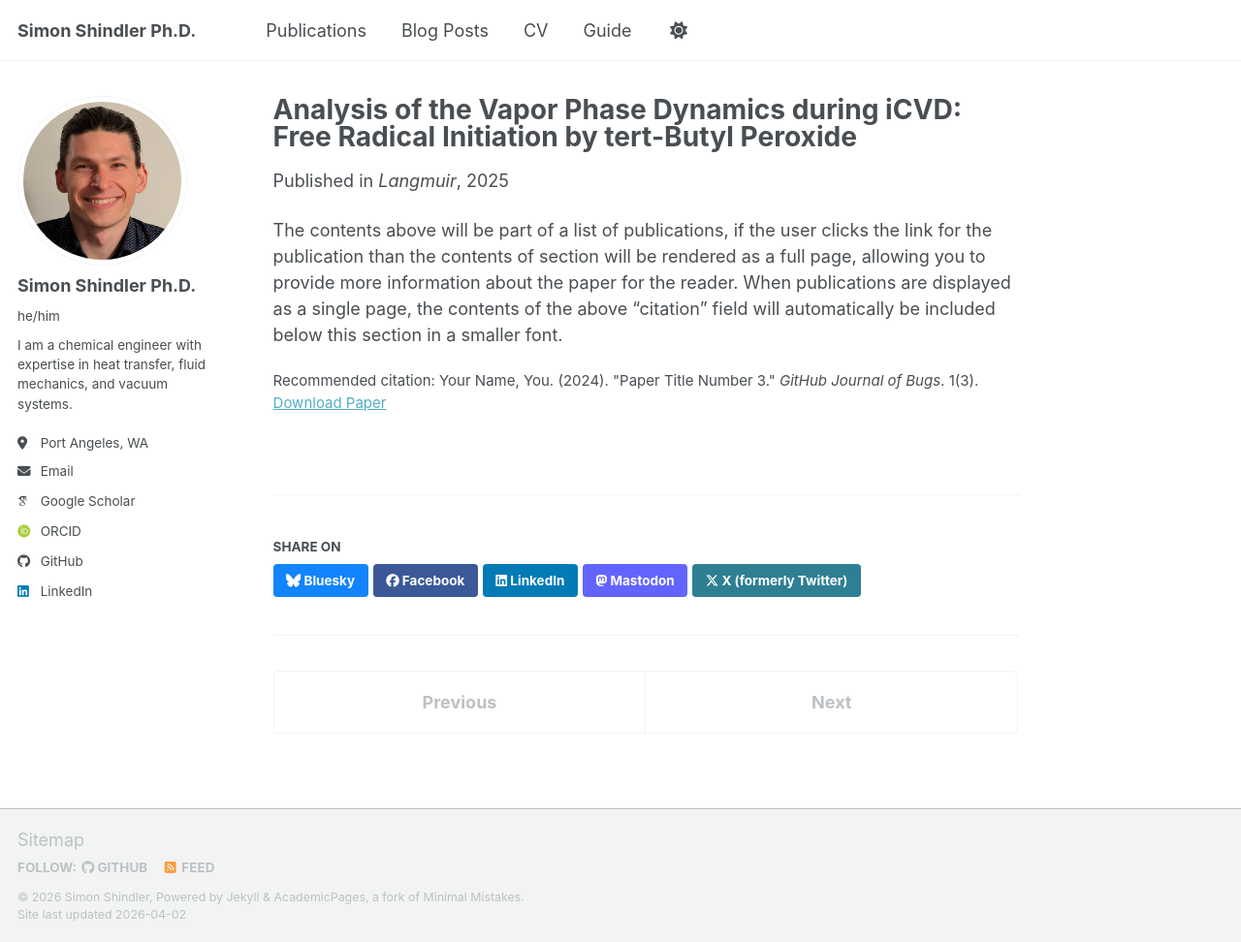
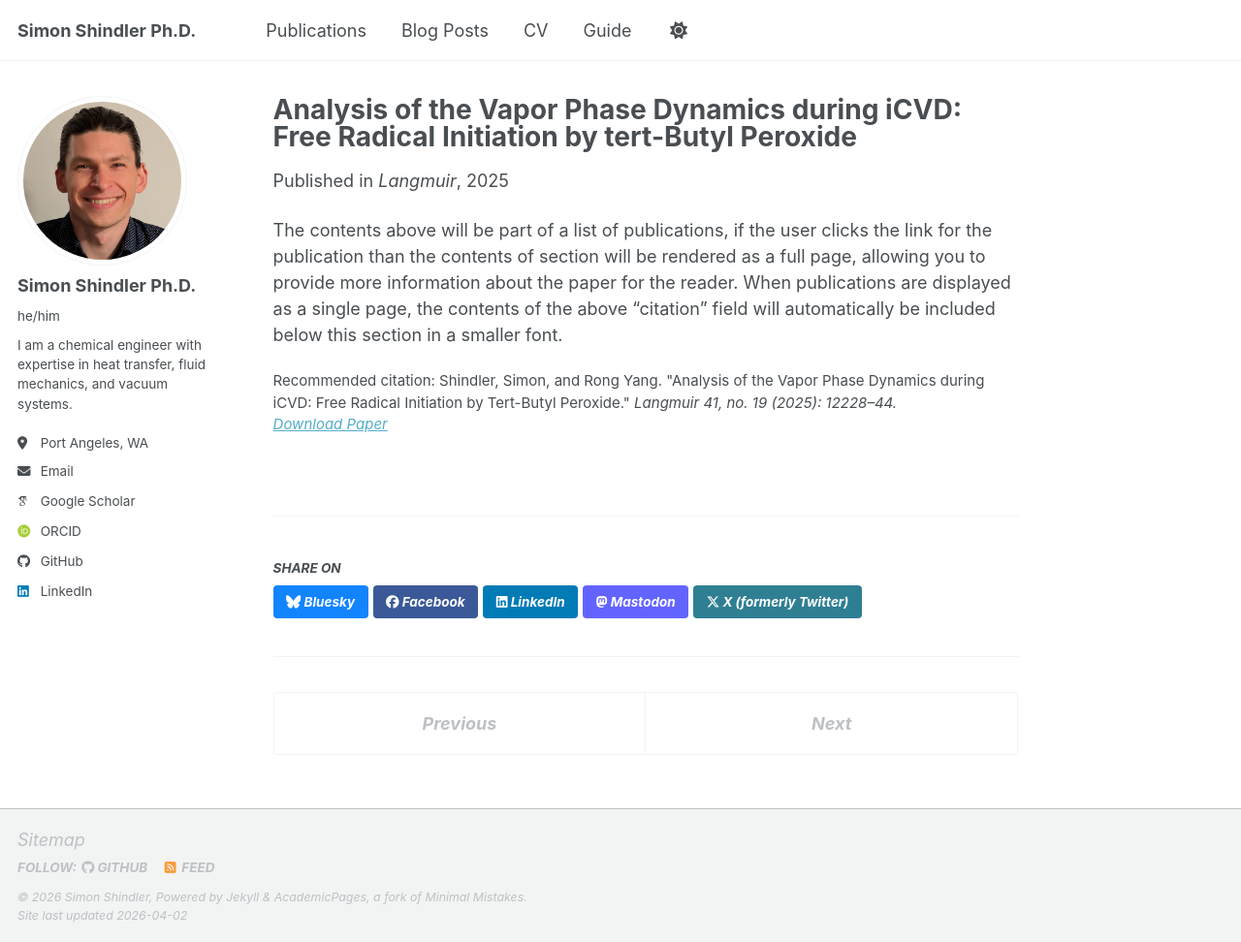
Before and after one commit to sgshindler/sgshindler.github.io, a Jekyll site: the page built from _publications/2024-02-17-paper-title-number-4.md, in a window 1280 px wide and 972 px high. Shown: the whole window at 97% size. Built offline with Jekyll 4.4.1, drawn with Linux system fonts in a browser that asks for light colours; some web fonts are replaced; a script bundle is joined from its source files by our own code; library files that are not in the unit come from our copies.

Commit message:
Update 2024-02-17-paper-title-number-4.md

```diff
--- a/_publications/2024-02-17-paper-title-number-4.md
+++ b/_publications/2024-02-17-paper-title-number-4.md
@@ -7,7 +7,7 @@ excerpt: 'While initiated chemical vapor deposition (iCVD) has been used in a wi
 date: 2025-05-05
 venue: 'Langmuir'
 paperurl: 'https://academicpages.github.io/files/paper3.pdf'
-citation: 'Your Name, You. (2024). &quot;Paper Title Number 3.&quot; <i>GitHub Journal of Bugs</i>. 1(3).'
+citation:  'Shindler, Simon, and Rong Yang. &quot;Analysis of the Vapor Phase Dynamics during iCVD: Free Radical Initiation by Tert-Butyl Peroxide.&quot; <i>Langmuir<i> 41, no. 19 (2025): 12228–44.'
 ---
 
 The contents above will be part of a list of publications, if the user clicks the link for the publication than the contents of section will be rendered as a full page, allowing you to provide more information about the paper for the reader. When publications are displayed as a single page, the contents of the above "citation" field will automatically be included below this section in a smaller font.
```
